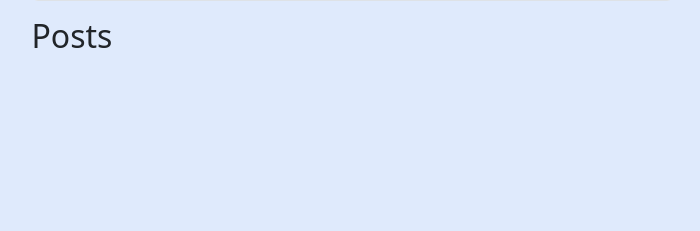
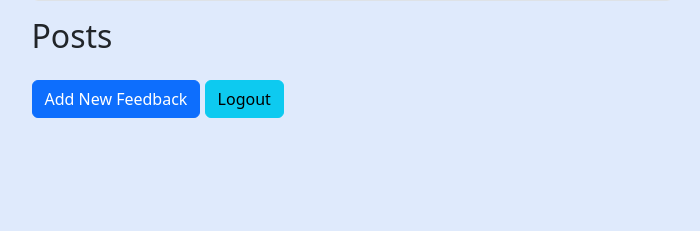
Before and after one commit to mmazurk/flask-feedback, a Flask app: template templates/user-page.html in a window 1280 px wide. Shown: the part 305-536 px from the top of the page, without its empty margins (288-988 px from the left). Run offline with Flask 3, Linux system fonts and the light colour scheme; the template is opened without the code that fills it, so the values that code supplies are empty.

Commit message:
Saturday morning

```diff
--- a/app.py
+++ b/app.py
@@ -16,12 +16,14 @@
 connect_db(app)
 db.create_all()
 
+
 @app.route("/")
 def redirect_user():
     """redirect a user to the register page"""
     return redirect("/register")
 
-@app.route("/register", methods = ['GET', 'POST'])
+
+@app.route("/register", methods=['GET', 'POST'])
 def register_user():
     """register a user in the database and save password"""
 
@@ -39,7 +41,8 @@
         session['username'] = new_user.username
         return redirect(f'/users/{username}')
     else:
-        return render_template("register-user.html", form = form)
+        return render_template("register-user.html", form=form)
+
 
 @app.route("/secret")
 def show_secret_page():
@@ -48,12 +51,13 @@
     if session.get('username'):
         username = session.get('username')
         user = User.query.get_or_404(username)
-        return render_template("secret-content.html", user = user)
+        return render_template("secret-content.html", user=user)
 
     else:
         return redirect("/login")
 
-@app.route("/login", methods = ['GET', 'POST'])
+
+@app.route("/login", methods=['GET', 'POST'])
 def login_user():
     """login the user"""
 
@@ -64,13 +68,13 @@
         password = form.password.data
         authenticated_user = User.authenticate(username, password)
         if authenticated_user:
-            flash("Good login, nice!", "primary")
             session["username"] = authenticated_user.username
             return redirect(f"/users/{username}")
         else:
             form.username.errors.append('Invalid username/password')
 
-    return render_template("login-user.html", form = form)
+    return render_template("login-user.html", form=form)
+
 
 @app.route("/logout")
 def logout_user():
@@ -79,6 +83,7 @@
     session.pop('username', None)
     return redirect("/login")
 
+
 @app.route("/users/<username>")
 def show_user_information(username):
     """show information about a user"""
@@ -86,43 +91,81 @@
     if session.get('username') == username:
         user = User.query.get_or_404(username)
         feedback = user.feedback
-        return render_template("user-page.html", user = user, feedback = feedback)
+        return render_template("user-page.html", user=user, feedback=feedback)
 
     else:
         return redirect("/login")
 
-@app.route("/users/<username>/feedback/add", methods = ["GET", "POST"])
+
+@app.route("/users/<username>/feedback/add", methods=["GET", "POST"])
 def add_feedback(username):
+    """let the user add feedback"""
+
+    if session.get('username') and not session.get('username') == username:
+        return redirect("/logout")
+
+    if not session.get('username'):
+        return redirect("/login")
 
     form = FeedbackForm()
 
     if form.validate_on_submit():
         title = form.title.data
         content = form.content.data
-        feedback = Feedback(title = title, content = content, username = username)
+        feedback = Feedback(title=title, content=content, username=username)
         db.session.add(feedback)
         db.session.commit()
         return redirect(f"/users/{username}")
 
     status = "Add"
     user = User.query.get_or_404(username)
-    return render_template("modify-feedback.html", user = user, form = form, status = status)
+    return render_template("modify-feedback.html", user=user, form=form, status=status)
 
 
-@app.route("/feedback/<int:feedback_id>/update")
+@app.route("/feedback/<int:feedback_id>/update", methods=["GET", "POST"])
 def update_feedback(feedback_id):
+    """let the user update feedback"""
 
-    feedback = Feedback.query.get(feedback_id)
+    form = FeedbackForm()
+
+    if form.validate_on_submit():
+        feedback = Feedback.query.get_or_404(feedback_id)
+        feedback.title = form.title.data
+        feedback.content = form.content.data
+        username = feedback.user.username
+        db.session.add(feedback)
+        db.session.commit()
+        return redirect(f"/users/{username}")
+
+    else:
+        feedback = Feedback.query.get_or_404(feedback_id)
+        form = FeedbackForm(obj=feedback)
+        username = feedback.user.username
+
+        if session.get('username') and not session.get('username') == username:
+            return redirect("/logout")
+
+        if not session.get('username'):
+            return redirect("/login")
+
+        status = "Edit"
+        return render_template("modify-feedback.html", form=form, username=username, status=status)
+
+
+@app.route("/feedback/<int:feedback_id>/delete")
+def delete_feedback(feedback_id):
+    """let the user delete feedback entries"""
+
+    feedback = Feedback.query.get_or_404(feedback_id)
     username = feedback.user.username
-    return render_template("secret-content.html", feedback = feedback, username = username)
 
-# TODO: finish the route ("/feedback/<int:feedback_id>/update") so users can edit feedback
-# TODO: figure out how to use the flash message in /login
-# TODO: for all these, make sure only the logged in user can see and/or update
-# TODO: do the delete below
+    if session.get('username') and not session.get('username') == username:
+        return redirect("/logout")
 
-# @app.route("/feedback/<int:feedback-id>/delete")
-# def delete_feedback(username):
+    if not session.get('username'):
+        return redirect("/login")
 
-#     user = User.query.get_or_404(username)
-#     return render_template("secret-content.html", user = user)
+    db.session.delete(feedback)
+    db.session.commit()
+    flash("Feedback Removed")
+    return redirect(f"/users/{username}")
--- a/seed.py
+++ b/seed.py
@@ -6,7 +6,7 @@
 db.drop_all()
 db.create_all()
 
-u1 = User(username = "sadman22", password = "$2b$12$OBKeXt8Ca.Ups9AtJyEbj.eHuK9gSUtjr4a4bQ8Ltm1CYWIHpaPTm", email = "manny@whatever.com", first_name = "Fappy", last_name = "McCrapperson")
+u1 = User(username = "sadman22", password = "$2b$12$OBKeXt8Ca.Ups9AtJyEbj.eHuK9gSUtjr4a4bQ8Ltm1CYWIHpaPTm", email = "manny@whatever.com", first_name = "Fappy", last_name = "McBabbit")
 u2 = User(username = "thereisnospoon22", password = "$2b$12$aZkL1s06pmf9T.GqksRQ6Ohv7XRIfwvT3xsn8sLSImG8wBdQOhf5K", email = "donald32@thisplace.com", first_name = "Donny", last_name = "Bobbokin")
 u3 = User(username = "flappergirl", password = "$2b$12$IAUCcyv2eMR4nI8esjt0XeonK/1svqtUsxsjL1fX2MAknJU5LHjsC", email = "sandra@joylife.com", first_name = "Sandra", last_name = "Gladring")
 
--- a/templates/login-user.html
+++ b/templates/login-user.html
@@ -24,7 +24,7 @@
 
     </p>
 
-    <button class="btn btn-success" type="submit">Register</button>
+    <button class="btn btn-success" type="submit">Login</button>
 
 </form>
 
--- a/templates/register-user.html
+++ b/templates/register-user.html
@@ -24,6 +24,8 @@
     {% endfor %}
 
     <button class="btn btn-success" type="submit">Register</button>
+    <a href="/login" class="btn btn-primary">Login</a>
+
 
 </form>
 
--- a/templates/secret-content.html
+++ b/templates/secret-content.html
@@ -3,7 +3,7 @@
 {% block content %}
 
 <div class="container my-5">
-<h2>Let's Party. Time to get crunk.</h2>
+<h2>Let's Party. Time to get crazy.</h2>
 <img src="https://cdn.pixabay.com/photo/2016/04/01/09/29/cartoon-1299393_960_720.png" alt="dinosaur" class = "my-4">
 
 <a href="/logout" class="btn btn-primary ">Logout</a>
--- a/templates/user-page.html
+++ b/templates/user-page.html
@@ -1,5 +1,9 @@
 {% extends "base.html" %} {% block title %} Register {% endblock %} {% block
 content %}
+
+
+
+
 
 <div class="container">
   <div class="row justify-content-center my-3">
@@ -7,7 +11,6 @@
       <h1>User Home Page</h1>
     </div>
   </div>
-
   <div class="row justify-content-center my-3">
     <div class="col-7">
       <div>
@@ -28,13 +31,33 @@
         <div class="card-body">
           <h5 class="card-title">{{item.title}}</h5>
           <p class="card-text">{{item.content}}</p>
-          <a href="/feedback/{{item.id}}/update" class="card-link">Edit This Feedback</a>
-          <a href="/users/{{user.username}}/feedback/add" class="card-link">Add New Feedback</a>
+          <a href="/feedback/{{item.id}}/update" class="card-link">Edit Feedback</a>
+          <a href="/feedback/{{item.id}}/delete" class="card-link">Delete Feedback</a>
+
         </div>
       </div>
       {% endfor %}
+
     </div>
   </div>
 
-  {% endblock %}
+  <div class="row justify-content-center my-3">
+    <div class="col-7">
+      <a href="/users/{{user.username}}/feedback/add" class="btn btn-primary">Add New Feedback</a>
+      <a href="/logout" class="btn btn-info">Logout</a>
+    </div>
+  </div>
+
+  {% for msg in get_flashed_messages() %}
+  <div class="container" style="margin-top: 4em">
+    <div class="row justify-content-center my-3">
+      <div class="col-3">
+        <span class="fs-3 text-success">{{msg}}</span>
+      </div>
+    </div>
+  </div>
+  {% endfor %}
+
 </div>
+
+{% endblock %}
```
